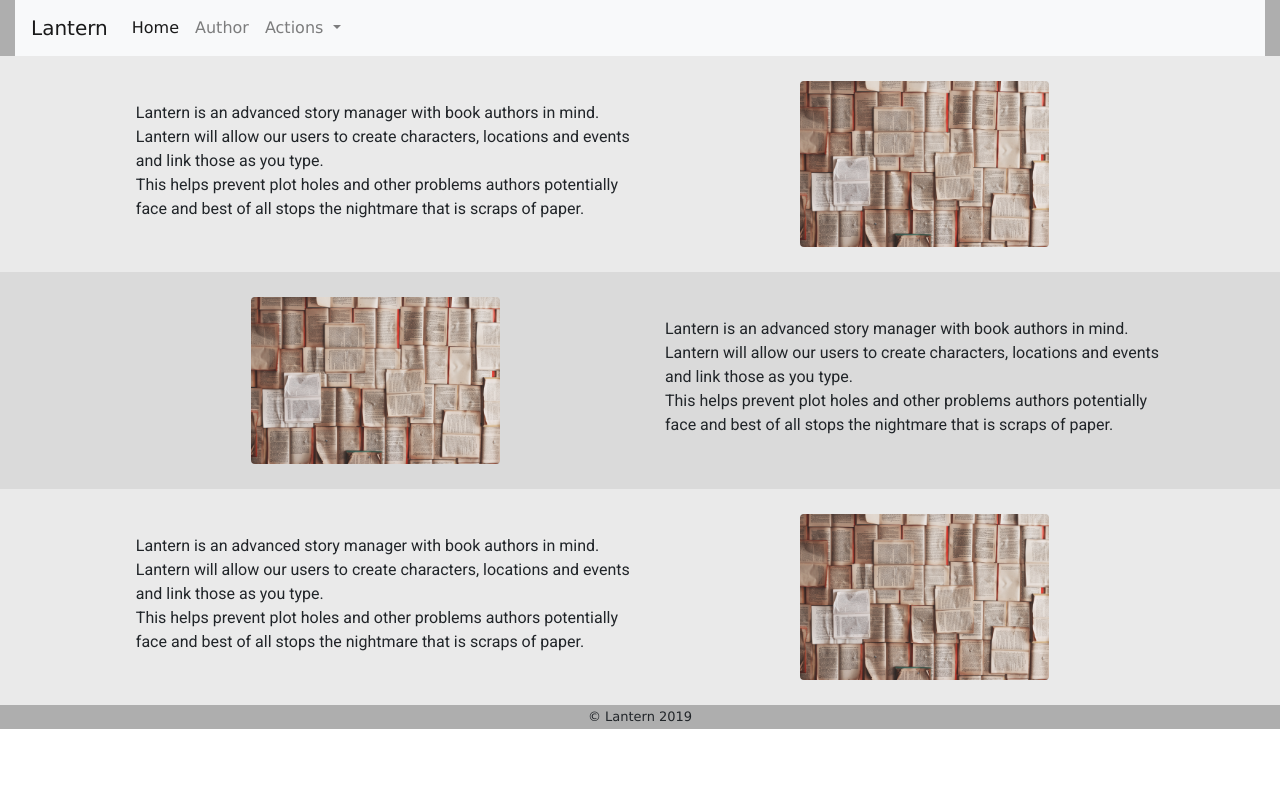
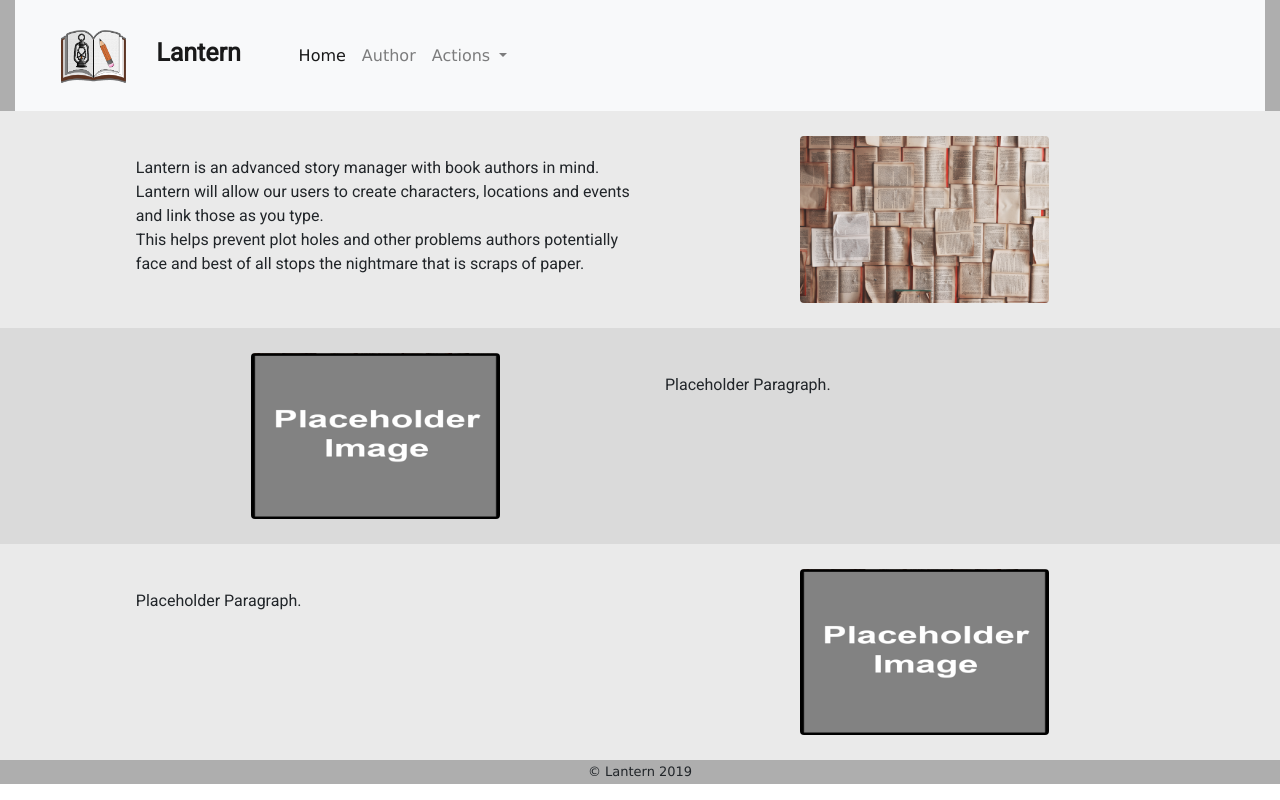
Before and after one commit to TheIrishAce/Lantern, a PHP site: page / in a window 1280 px wide. Run offline with PHP 8.4, Linux system fonts and the light colour scheme.

Commit message:
Added project logo to the navbar on each page.

```diff
--- a/author.html
+++ b/author.html
@@ -11,8 +11,11 @@
   <!-- Custom CSS -->
   <link rel="stylesheet" type="text/css" href="css/custom/author.css">
 
+  <!-- Google Fonts -->
+  <link href="https://fonts.googleapis.com/css?family=Roboto&display=swap" rel="stylesheet">
 
   <title>Lantern</title>
+  <link rel="images/Lantern.png">
 </head>
 
 <body>
@@ -24,7 +27,7 @@
 
   <div class="container-fluid">
     <nav class="navbar navbar-expand-lg navbar-light bg-light">
-      <a class="navbar-brand" href="#">Lantern</a>
+      <a class="navbar-brand" href="#"><img id="lanternLogo" src="images/Lantern.png"><b>Lantern</b></a>
       <button class="navbar-toggler" type="button" data-toggle="collapse" data-target="#navbarSupportedContent" aria-controls="navbarSupportedContent" aria-expanded="false" aria-label="Toggle navigation">
         <span class="navbar-toggler-icon"></span>
       </button>
--- a/css/custom/index.css
+++ b/css/custom/index.css
@@ -1,6 +1,24 @@
 /* Head */
 body{
 	font-family: "Verdana";
+}
+
+.navbar-brand{
+	font-family: 'Roboto', sans-serif;
+	width: 20%;
+	height: 40%;
+}
+
+#lanternLogo{
+	width: 35%;
+	height: 35%;
+	padding: 10px;
+	margin-left: 20px;
+}
+
+.navbar-brand b {
+	margin-left: 20px;
+	font-size: 25px;
 }
 
 /* Body */
@@ -49,7 +67,7 @@ body{
 	margin-bottom: 20px;
 }
 
-img{
+#topRowImage, #midRowImage, #bottomRowImage{
 	width: 50%;
 	height: auto;
 	display: block;
--- a/index.html
+++ b/index.html
@@ -10,13 +10,16 @@
 
     <!-- Custom CSS -->
     <link rel="stylesheet" type="text/css" href="css/custom/index.css">
-	<title>Lantern</title>
 
 	<!-- Google Fonts -->
 	<link href="https://fonts.googleapis.com/css?family=Roboto&display=swap" rel="stylesheet">
+
+	<title>Lantern</title>
+	<link rel="images/Lantern.png">
 </head>
 
 <body>
+
 	<!-- Optional JavaScript -->
     <!-- jQuery first, then Popper.js, then Bootstrap JS -->
     <script src="https://code.jquery.com/jquery-3.3.1.slim.min.js" integrity="sha384-q8i/X+965DzO0rT7abK41JStQIAqVgRVzpbzo5smXKp4YfRvH+8abtTE1Pi6jizo" crossorigin="anonymous"></script>
@@ -25,7 +28,7 @@
 
     <div class="container-fluid">
     	<nav class="navbar navbar-expand-lg navbar-light bg-light">
-  			<a class="navbar-brand" href="#">Lantern</a>
+  			<a class="navbar-brand" href="#"><img id="lanternLogo" src="images/Lantern.png"><b>Lantern</b></a>
   			<button class="navbar-toggler" type="button" data-toggle="collapse" data-target="#navbarSupportedContent" aria-controls="navbarSupportedContent" aria-expanded="false" aria-label="Toggle navigation">
     			<span class="navbar-toggler-icon"></span>
   			</button>
@@ -63,35 +66,27 @@
 				</p>
 			</div>
 			<div class="col-lg-5">
-				<img src="images/books.jpg" class="img-fluid rounded" alt="Responsive image">
+				<img id="topRowImage" src="images/books.jpg" class="img-fluid rounded" alt="Responsive image">
 			</div>
 			<div class="col-lg-1"></div>
 		</div>
 		<div id="midRow" class="row">
 			<div class="col-lg-1"></div>
 			<div class="col-lg-5">
-				<img src="images/books.jpg" class="img-fluid rounded" alt="Responsive image">
+				<img id="midRowImage" src="images/placeholder-image.png" class="img-fluid rounded" alt="Responsive image">
 			</div>
 			<div id="midRowParagraph" class="col-lg-5">
-				<p>	Lantern is an advanced story manager with book authors in mind.
-				<br/>Lantern will allow our users to create characters, locations and events and link those as you type.
-				<br/>This helps prevent plot holes and other problems authors potentially face and best of all stops the nightmare that is scraps of paper.
-
-				</p>
+				<p>	Placeholder Paragraph.</p>
 			</div>
 			<div class="col-lg-1"></div>
 		</div>
 		<div id="bottomRow" class="row">
 			<div class="col-lg-1"></div>
 			<div id="bottomRowParagraph" class="col-lg-5">
-				<p>	Lantern is an advanced story manager with book authors in mind.
-				<br/>Lantern will allow our users to create characters, locations and events and link those as you type.
-				<br/>This helps prevent plot holes and other problems authors potentially face and best of all stops the nightmare that is scraps of paper.
-
-				</p>
+				<p>	Placeholder Paragraph.</p>
 			</div>
 			<div class="col-lg-5">
-				<img src="images/books.jpg" class="img-fluid rounded" alt="Responsive image">
+				<img id="bottomRowImage" src="images/placeholder-image.png" class="img-fluid rounded" alt="Responsive image">
 			</div>
 			<div class="col-lg-1"></div>
 		</div>
```
Also changed, not shown: character.html (+6 -1 lines), css/custom/author.css (+22 -4 lines), css/custom/character.css (+18 -0 lines), css/custom/location.css (+18 -0 lines), location.html (+6 -1 lines), images/Lantern.png (added), images/placeholder-image.png (added).
